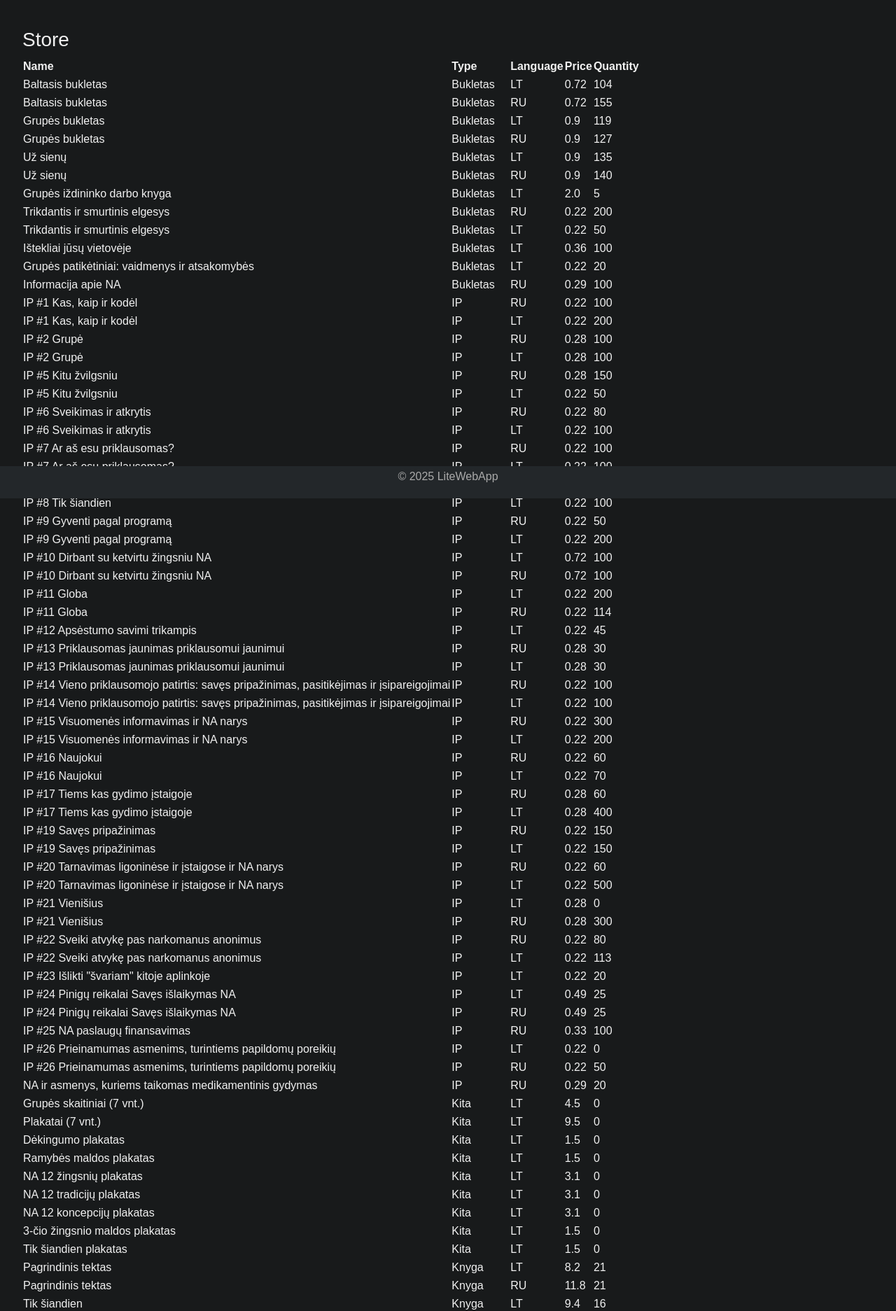
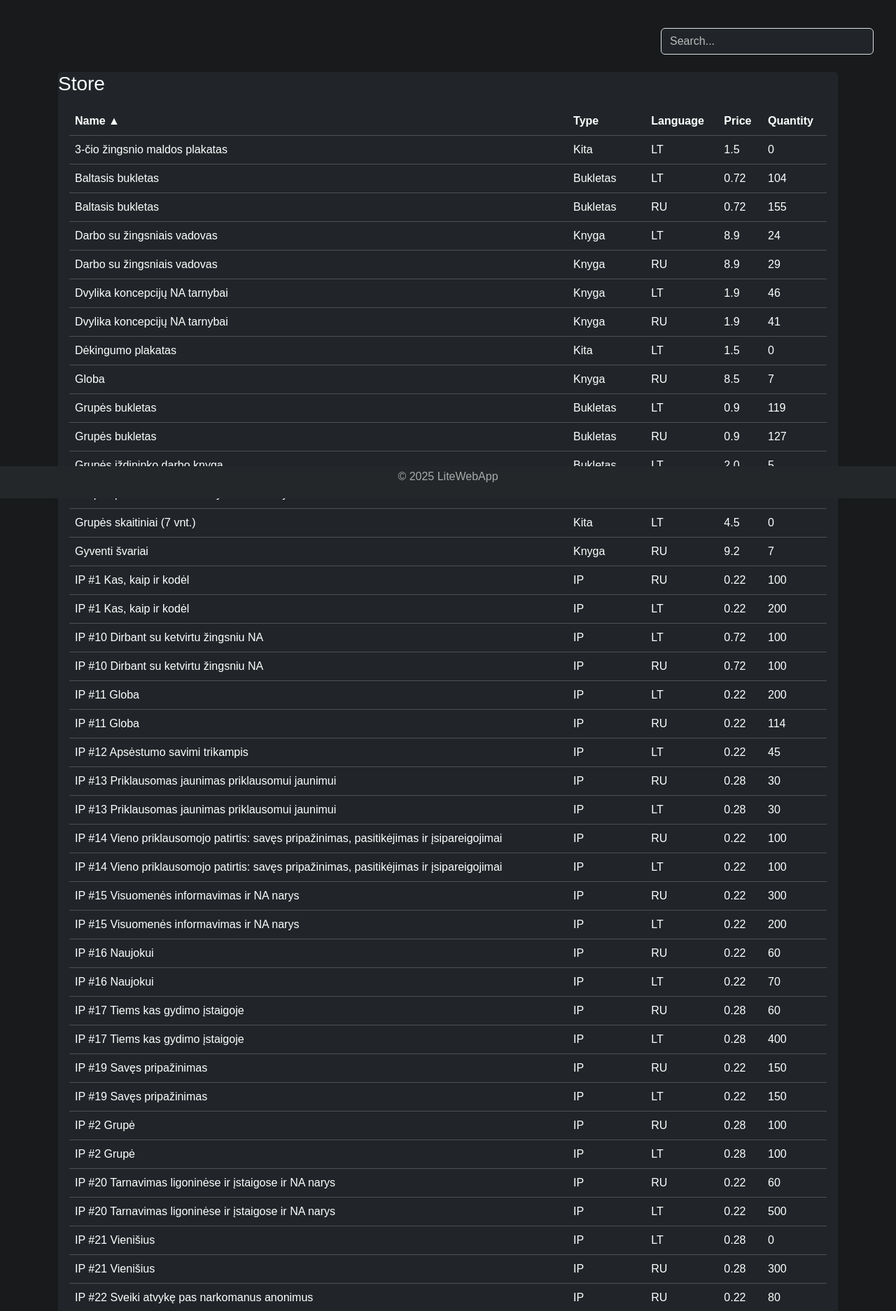
Before and after one commit to Grellou/LiteWebApp, a Flask app: page /store in a window 1280 px wide. Shown: the part 88-1961 px from the top of the page at 70% size. Run offline with Flask 3, Linux system fonts and the light colour scheme; parts of the project's set-up code (start-up, migrations or seed data) failed here and were passed over.

Commit message:
Store management. Search and sorting.

```diff
--- a/app/routes/nagivation_route.py
+++ b/app/routes/nagivation_route.py
@@ -1,5 +1,6 @@
-from flask import Blueprint, render_template
+from flask import Blueprint, render_template, request
 from app.models import ItemModel
+from sqlalchemy import or_
 
 bp = Blueprint("navigation", __name__)
 
@@ -12,5 +13,22 @@ def home_page():
 # Store page route
 @bp.route("/store")
 def store_page():
-    items = ItemModel.query.all()
-    return render_template("store.html", items=items)
+    search_query = request.args.get("query", "") # search query
+    sort = request.args.get("sort", "name")
+    direction = request.args.get("direction", "asc")
+
+    # Search
+    if search_query:
+        items = ItemModel.query.filter(or_(ItemModel.name.ilike(f"%{search_query}%"))).all()
+    else:
+        items = ItemModel.query.all()
+
+    # Sorting
+    sort_column = getattr(ItemModel, sort, ItemModel.name)
+    if direction == "desc":
+        sort_column = sort_column.desc()
+    else:
+        sort_column = sort_column.asc()
+    items = ItemModel.query.order_by(sort_column).all()
+
+    return render_template("store.html", items=items, sort=sort, direction=direction, search_query=search_query)
--- a/app/static/style.css
+++ b/app/static/style.css
@@ -92,6 +92,11 @@ h1 {
     text-decoration: none;
 }
 
+.form-control::placeholder {
+  color: #bbb;
+  opacity: 1;
+}
+
 main {
     padding: 2rem;
 }
--- a/app/templates/email_change.html
+++ b/app/templates/email_change.html
@@ -8,7 +8,7 @@
     <form method="POST" novalidate>
         {{ form.hidden_tag() }}
 
-        {{ form.email_address.label }} {{ form.email_address(class="form-control") }}
+        {{ form.email_address.label }} {{ form.email_address(class="form-control bg-dark text-light") }}
         {% for error in form.email_address.errors %}
             <div class="text-danger">{{ error }}</div>
         {% endfor %}
--- a/app/templates/password_change.html
+++ b/app/templates/password_change.html
@@ -8,12 +8,12 @@
   <form method="POST" novalidate>
     {{ form.hidden_tag() }}
 
-    {{ form.password1.label }} {{ form.password1(class="form-control") }}
+    {{ form.password1.label }} {{ form.password1(class="form-control bg-dark text-light") }}
     {% for error in form.password1.errors %}
       <div class="text-danger">{{ error }}</div>
     {% endfor %}
 
-    {{ form.password2.label }} {{ form.password2(class="form-control") }}
+    {{ form.password2.label }} {{ form.password2(class="form-control bg-dark text-light") }}
     {% for error in form.password2.errors %}
       <div class="text-danger">{{ error }}</div>
     {% endfor %}
--- a/app/templates/password_reset.html
+++ b/app/templates/password_reset.html
@@ -8,7 +8,7 @@
   <form method="POST" novalidate>
     {{ form.hidden_tag() }}
 
-    {{ form.email_address.label }} {{ form.email_address(class="form-control") }}
+    {{ form.email_address.label }} {{ form.email_address(class="form-control bg-dark text-light") }}
     {% for error in form.email_address.errors %}
       <div class="text-danger">{{ error }}</div>
     {% endfor %}
--- a/app/templates/store.html
+++ b/app/templates/store.html
@@ -2,16 +2,44 @@
 
 {% block title %}Store - LiteWebApp{% endblock %}
 
+
 {% block content %}
-    <h3>Store</h3>
-    <table>
+<form method="get" class="mb-4 d-flex justify-content-end">
+  <div class="input-group w-25">
+    <input type="text" name="query" class="form-control bg-dark text-white" placeholder="Search..." value="{{ request.args.get('query', '') }}">
+  </div>
+</form>
+
+<div class="container mt-4">
+  <div class="card shadow-sm bg-dark text-white">
+    <div clas="card-header bg-primary text-white">
+      <h3 class="mb-0">Store</h3>
+    </div>
+    <div class="card-body">
+      <table class="table table-dark table-stripped table-hover align-middle">
         <thead>
           <tr>
-          <th>Name</th>
-          <th>Type</th>
-          <th>Language</th>
-          <th>Price</th>
-          <th>Quantity</th>
+            {% for col, label in [
+            ('name', 'Name'),
+            ('type', 'Type'),
+            ('language', 'Language'),
+            ('price', 'Price'),
+            ('quantity', 'Quantity')
+            ] %}
+              <th>
+                <a href="{{ url_for('navigation.store_page', search_query=search_query, sort=col,
+                  direction='desc' if sort==col and direction=='asc' else 'asc') }}" class="text-white text-decoration-none">
+                  {{ label }}
+                  {% if sort == col %}
+                    {% if direction == 'asc' %}
+                      &#9650;
+                    {% else %}
+                      &#9660;
+                    {% endif %}
+                  {% endif %}
+                </a>
+              </th>
+              {% endfor %}
           </tr>
         </thead>
         <tbody>
@@ -26,4 +54,7 @@
           {% endfor %}
         </tbody>
       </table>
+    </div>
+  </div>
+</div>
 {% endblock %}
```
Also changed, not shown: app/models.py (+8 -8 lines), app/templates/profile.html (+6 -6 lines). Lines whose indentation alone changed are shown as unchanged.
